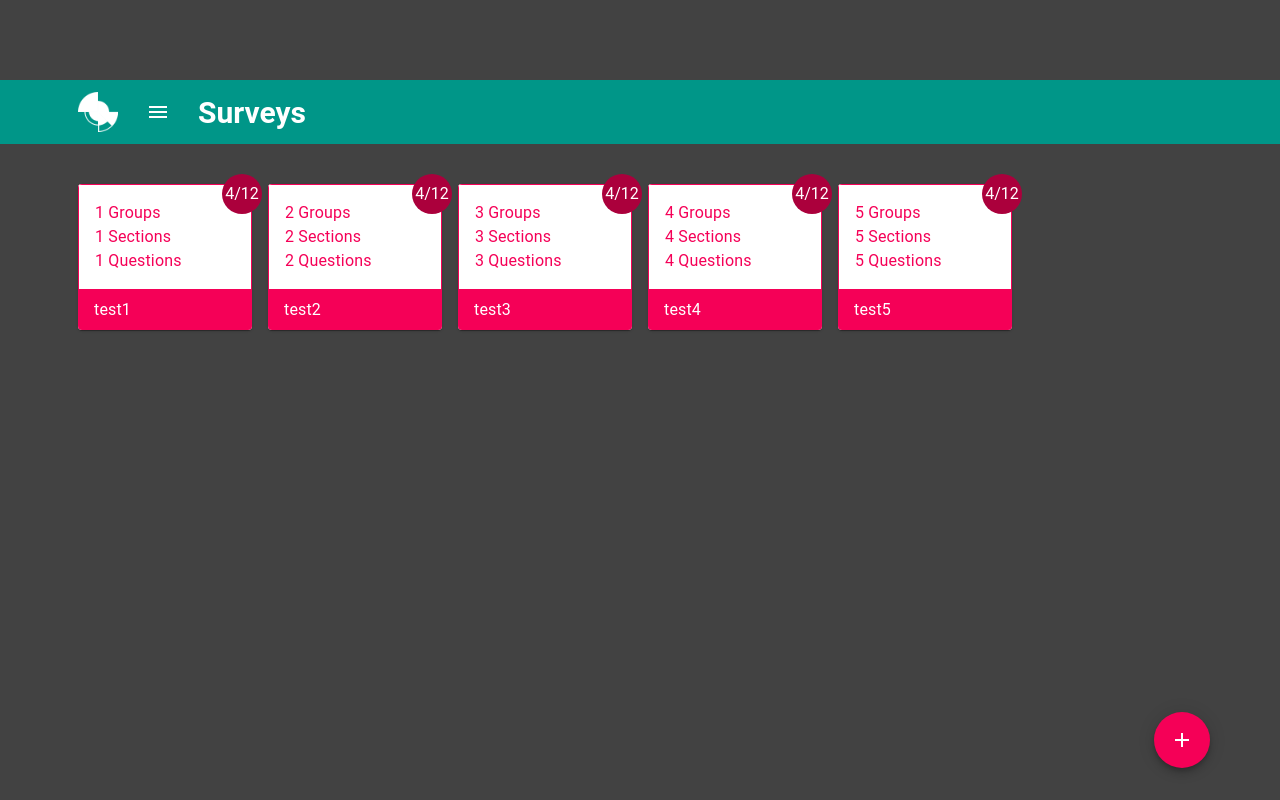
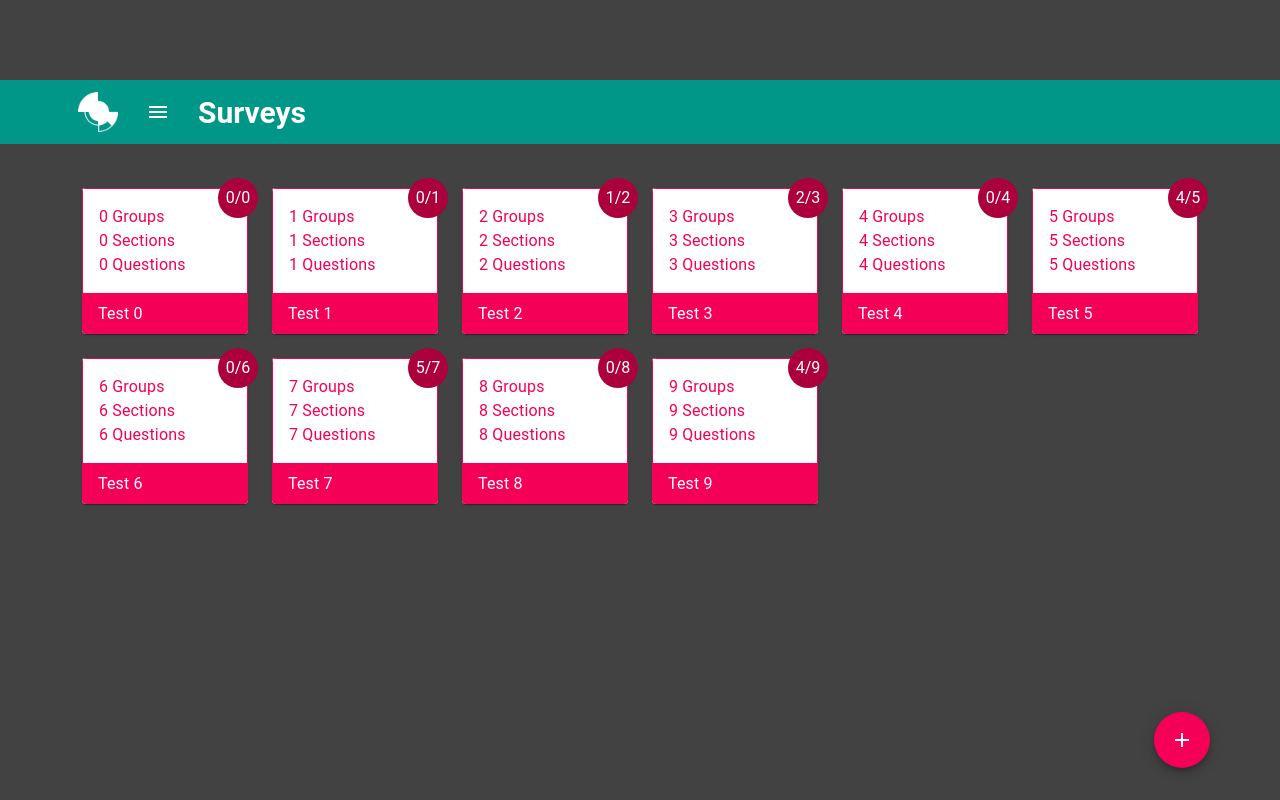
Before and after one commit to bobbylej/grow-me, a React (Create React App) app: page /surveys in a window 1280 px wide. Built offline with nearby package versions, Linux system fonts and the light colour scheme.

Commit message:
Change paddings on list and fix badge in ItemSquare component

```diff
--- a/src/app/shared/components/ItemSquare/ItemSquare.tsx
+++ b/src/app/shared/components/ItemSquare/ItemSquare.tsx
@@ -34,7 +34,7 @@ export const ItemSquare = ({
     amount?: number;
   }): string => {
     const { amount, total } = badge;
-    return amount ? `${amount}/${total}` : `${total}`;
+    return amount !== undefined ? `${amount}/${total}` : `${total}`;
   };
 
   return (
@@ -48,8 +48,8 @@ export const ItemSquare = ({
         <Circle
           theme="survey"
           text={getCircleText({
-            total: 12,
-            amount: 4,
+            total: square.badge.total,
+            amount: square.badge.amount,
           })}
         />
       </div>
--- a/src/app/views/Surveys/SurveysList/SurveysList.tsx
+++ b/src/app/views/Surveys/SurveysList/SurveysList.tsx
@@ -23,48 +23,19 @@ export const SurveysList = (): ReactElement => {
     }),
   );
 
-  const itemsSquare: SquareItem[] = [
-    {
-      id: 'test1',
-      name: 'test1',
-      groupsNumber: 1,
-      sectionsNumber: 1,
-      questionsNumber: 1,
-      badge: { total: 1, amount: 1 },
-    },
-    {
-      id: 'test2',
-      name: 'test2',
-      groupsNumber: 2,
-      sectionsNumber: 2,
-      questionsNumber: 2,
-      badge: { total: 2, amount: 2 },
-    },
-    {
-      id: 'test3',
-      name: 'test3',
-      groupsNumber: 3,
-      sectionsNumber: 3,
-      questionsNumber: 3,
-      badge: { total: 3, amount: 3 },
-    },
-    {
-      id: 'test4',
-      name: 'test4',
-      groupsNumber: 4,
-      sectionsNumber: 4,
-      questionsNumber: 4,
-      badge: { total: 4, amount: 4 },
-    },
-    {
-      id: 'test5',
-      name: 'test5',
-      groupsNumber: 5,
-      sectionsNumber: 5,
-      questionsNumber: 5,
-      badge: { total: 5, amount: 5 },
-    },
-  ];
+  const itemsSquare: SquareItem[] = new Array(10)
+    .fill({})
+    .map((item, index) => ({
+      id: `test${index}`,
+      name: `Test ${index}`,
+      groupsNumber: index,
+      sectionsNumber: index,
+      questionsNumber: index,
+      badge: {
+        total: index,
+        amount: Math.floor(Math.random() * index),
+      },
+    }));
 
   const handleSquareClick = () => {
     console.log('item clicked');
@@ -84,7 +55,7 @@ export const SurveysList = (): ReactElement => {
     <Grid
       className={`${content} ${listContainer}`}
       container
-      spacing={2}
+      spacing={3}
     >
       {itemsSquareList}
       <Grid item xs={12}>
```
